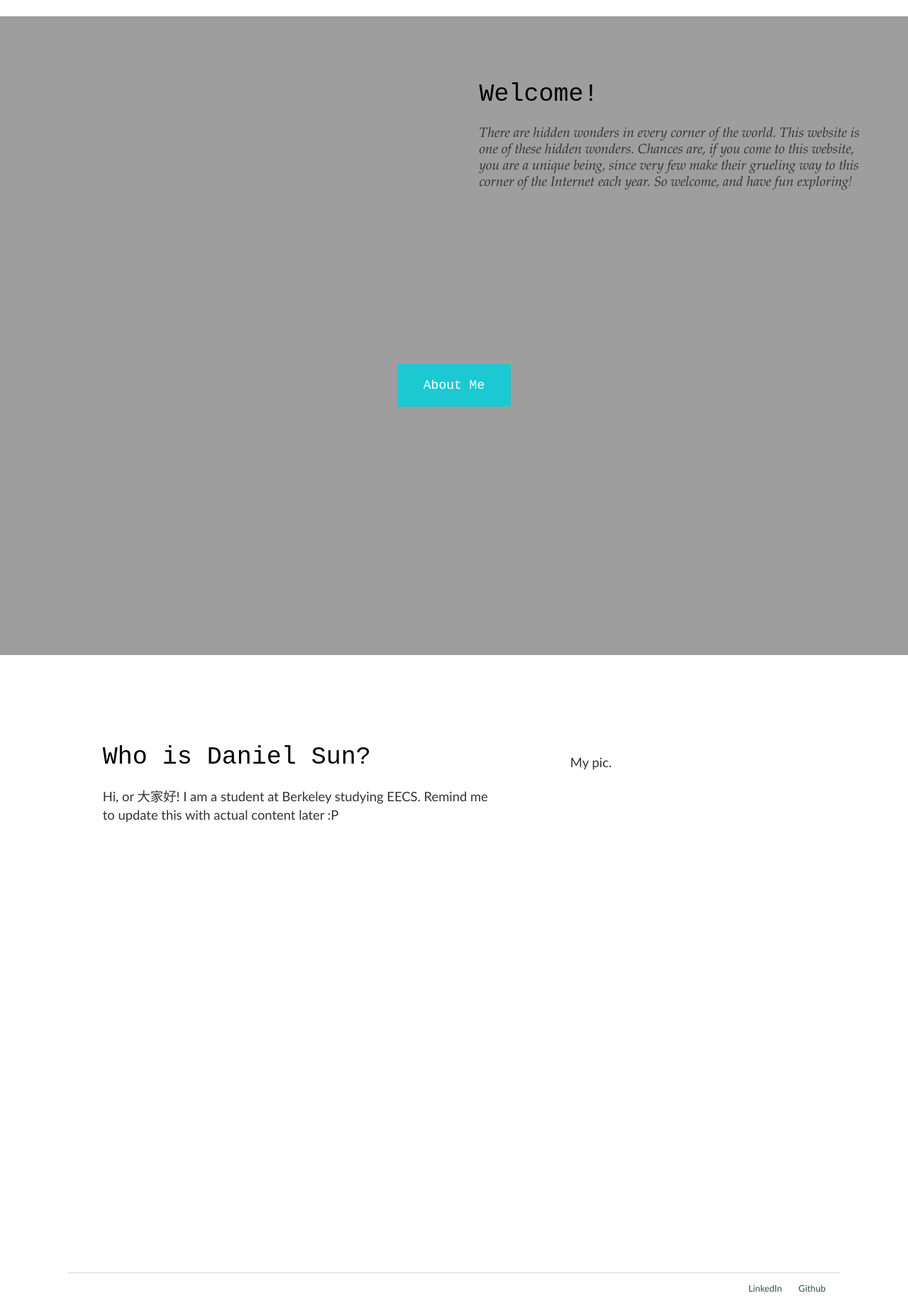
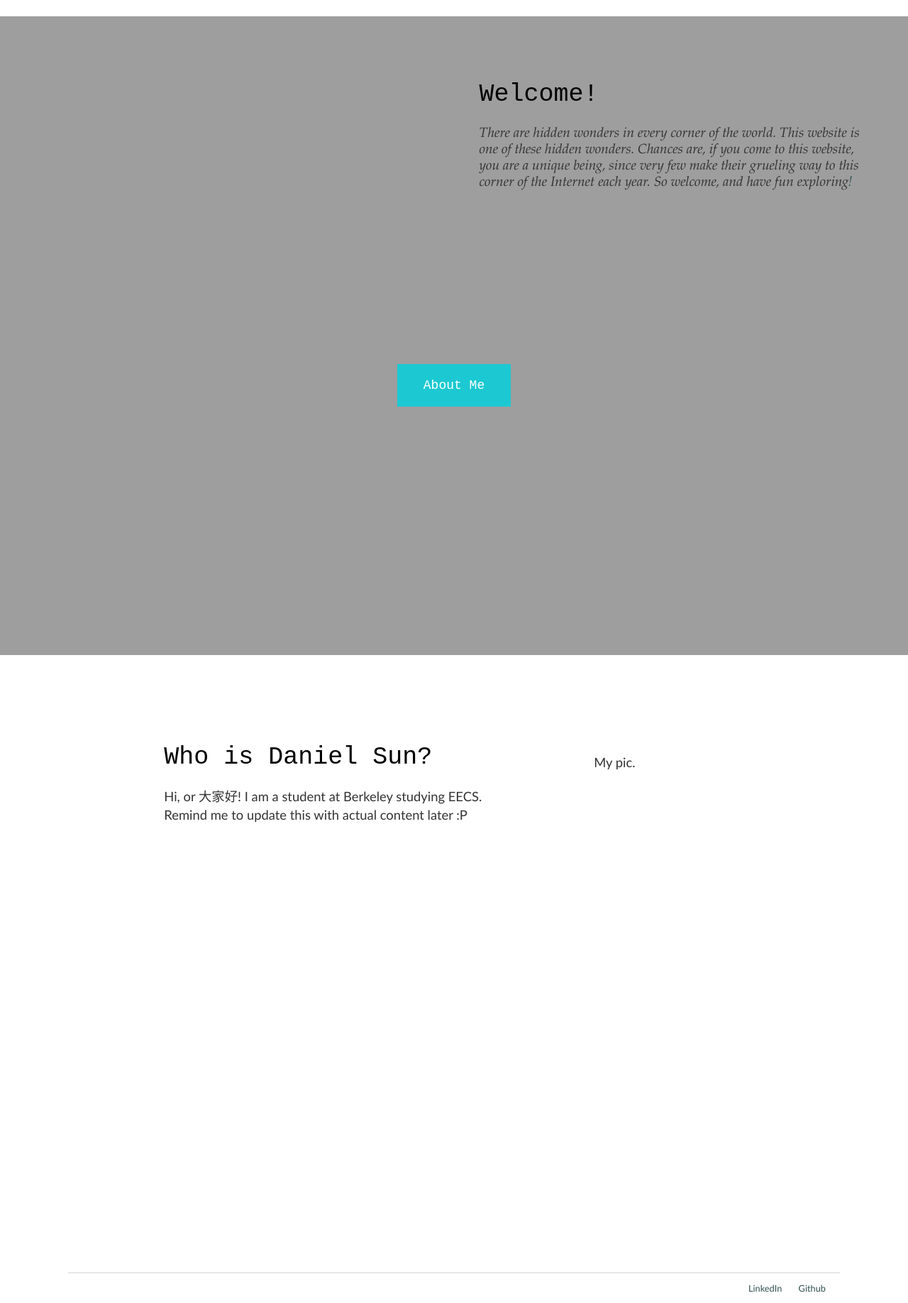
Before and after one commit to Calculasians/calculasians.github.io, a Jekyll site: the page built from index.html, in a window 1280 px wide. Shown: the whole page at 71% size. Built offline with Jekyll 4.4.1, drawn with Linux system fonts in a browser that asks for light colours.

Commit message:
Update main.css

```diff
--- a/css/main.css
+++ b/css/main.css
@@ -10,7 +10,7 @@
     text-align: left;
     left: 3vw;
     position: fixed;
-    top: 5vh;
+    top: 8vh;
     z-index: 1;
 
     font-family: 'Raleway', "Trebuchet MS", Helvetica, sans-serif;
@@ -19,12 +19,12 @@
 
 .nav-buttonbig {
     font-size: 30px;
-    margin-bottom: 8px;
+    margin-bottom: 20px;
 }
 
 .nav-button {
     font-size: 20px;
-    margin-bottom: 4px;
+    margin-bottom: 10px;
 }
 .nav-item:hover {
     cursor: pointer;
@@ -245,6 +245,7 @@
 }
 
 #about-page {
+    margin-left: 7vw;
     position: relative;
     height: 90vh;
     padding-top: 60px;
```
